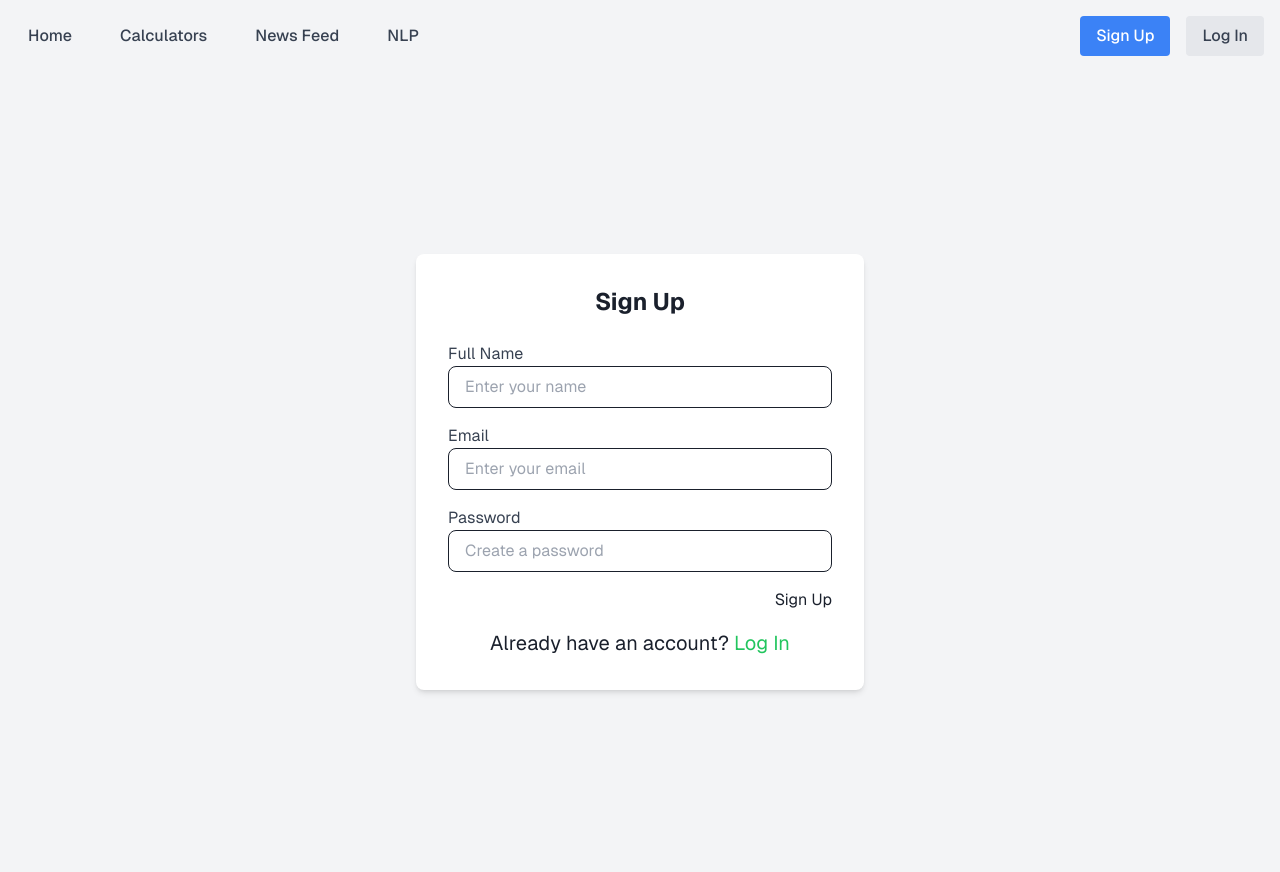
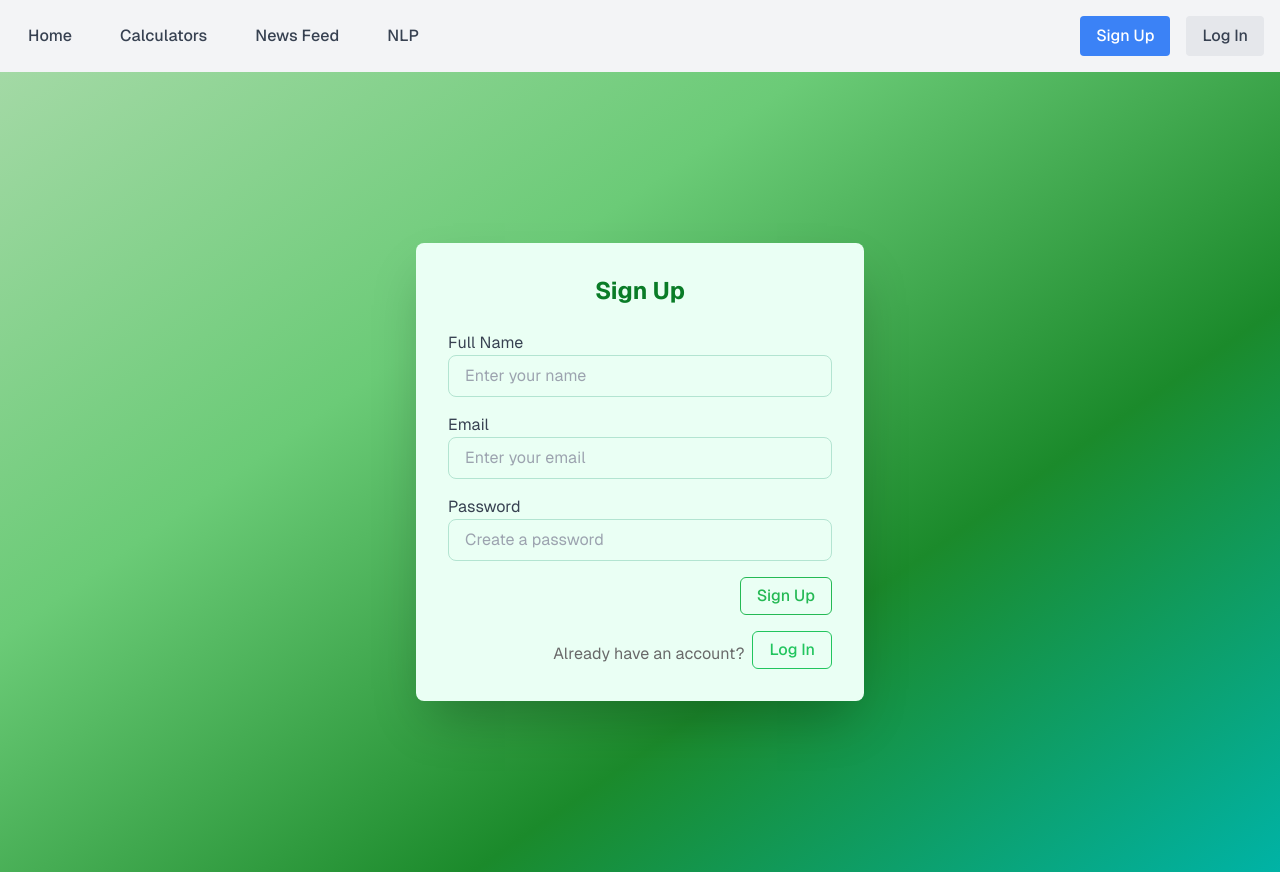
Before and after one commit to thwtchdctr/EMU481W, a Next.js app: page /signup in a window 1280 px wide. Built offline with nearby package versions, Linux system fonts and the light colour scheme.

Commit message:
Changed the colors and styles of buttons and text
Made the website much more approachable to the eye. Colors are more consistent and match a consistent theme of green and blue

```diff
--- a/app/globals.css
+++ b/app/globals.css
@@ -14,7 +14,7 @@
     :root {
         --background: #0a0a0a;
         --foreground: #ededed;
-    --primary: #013b1c;
+        --primary: #25B954;
         --secondary: #026a6b;
         --accent: #1a1a1a;
     }
@@ -74,6 +74,12 @@ h1 {
   font-weight: bold;
 }
 
+h2 {
+    color: var(--primary);
+    font-size: 4rem;
+    font-weight: bold;
+}
+
 p {
   color: var(--foreground);
   font-size: 1.25rem;
@@ -87,6 +93,16 @@ textarea {
   border: 1px solid var(--foreground);
 }
 
+.subtext {
+    font-size: 1rem;
+    color: dimgray;
+    margin-top: 8px;
+    text-align: center;
+}
+
+.gradientBackground {
+    background: linear-gradient(145deg, #A3D9A5, #6BCB77, #1B8A2B, #00B3A6);
+}
 
 @layer utilities {
   .text-balance {
--- a/app/login/page.tsx
+++ b/app/login/page.tsx
@@ -37,7 +37,7 @@ const LoginPage = () => {
 
 
     return (
-      <div className="flex items-center justify-center min-h-screen bg-gray-100">
+        <div className="flex items-center justify-center min-h-screen bg-gray-100 gradientBackground">
       <div className="bg-white p-8 rounded-lg shadow-md w-full max-w-md">
         <h2 className="text-2xl font-bold mb-6 text-center">Log In</h2>
 
@@ -49,8 +49,8 @@ const LoginPage = () => {
             <label className="block text-gray-700">Email</label>
             <input
               type="email"
-              className="w-full px-4 py-2 border rounded-lg focus:outline-none focus:border-green-500"
-              placeholder="Enter your email"
+                            className="w-full px-4 py-2 border border-[#B3E4D1] rounded-lg focus:outline-none focus:border-[#04C05F]"
+                            placeholder="Enter your email"
               value={loginEmail}
               onChange={(e) => setLoginEmail(e.target.value)}
               required
@@ -60,24 +60,33 @@ const LoginPage = () => {
             <label className="block text-gray-700">Password</label>
             <input
               type="password"
-              className="w-full px-4 py-2 border rounded-lg focus:outline-none focus:border-green-500"
-              placeholder="Enter your password"
+                            className="w-full px-4 py-2 border border-[#B3E4D1] rounded-lg focus:outline-none focus:border-[#04C05F]"
+                            placeholder="Enter your password"
               value={loginPassword}
               onChange={(e) => setLoginPassword(e.target.value)}
               required
             />
           </div>
-          <div className="text-right">
-            <button className="button" type="submit">Log In</button>
-          </div>
+                    <div className="text-right">
+                        <button className="bg-transparent border border-[#25B954] text-[#25B954] font-medium py-1.5 px-4 rounded-md hover:bg-[#25B954] hover:text-white transition-colors duration-300 ease-in-out" type="submit">
+                            Log In
+                        </button>
+                    </div>
+
+                    <div className="flex justify-end items-center space-x-2 mt-4">
+                        <p className="subtext">
+                            Forgot password? <Link href="/password-reset" className="bg-transparent border border-[#25B954] text-[#25B954] font-medium py-1.5 px-4 rounded-md hover:bg-[#25B954] hover:text-white transition-colors duration-300 ease-in-out mb-4" type="submit">Reset Password</Link>
+                        </p>
+                    </div>
+
+                    <div className="flex justify-end items-center space-x-2 mt-4">
+                        <p className="subtext">Don't have an account?</p>
+                        <Link href="/signup" className="bg-transparent border border-[#25B954] text-[#25B954] font-medium py-1.5 px-4 rounded-md hover:bg-[#25B954] hover:text-white transition-colors duration-300 ease-in-out mb-4" type="submit">
+                            Sign Up
+                        </Link>
+                    </div>
+
         </form>
-
-        <p className="mt-4 text-center">
-          Forgot password? <Link href="/password-reset" className="text-green-500">Reset Password</Link>
-        </p>
-        <p className="mt-4 text-center">
-          Don't have an account? <Link href="/signup" className="text-green-500">Sign Up</Link>
-        </p>
       </div>
     </div>
   );
--- a/app/page.tsx
+++ b/app/page.tsx
@@ -50,7 +50,7 @@ export default function Home() {
           className="absolute inset-0 w-full h-full object-cover opacity-75"
         />
         <div className="relative z-10 text-center">
-          <h1 className="text-5xl font-bold text-white">Financial Literacy Website</h1>
+          <h1 className="text-5xl font-bold text-white">Profit Path</h1>
         </div>
       </section>
 
--- a/app/signup/page.tsx
+++ b/app/signup/page.tsx
@@ -58,25 +58,25 @@ const SignupPage = () => {
 
     //UI
     return (
-      <div className="flex items-center justify-center min-h-screen bg-gray-100">
-        <div className="bg-white p-8 rounded-lg shadow-md w-full max-w-md">
+      <div className="flex items-center justify-center min-h-screen bg-gray-100 gradientBackground">
+            <div className="bg-[#EAFFF4] p-8 rounded-lg shadow-2xl w-full max-w-md">
           <h2 className="text-2xl font-bold mb-6 text-center">Sign Up</h2>
           <form onSubmit={handleSignupSubmit}>
             <div className="mb-4">
               <label className="block text-gray-700">Full Name</label>
                         <input
                             type="text"
-                className="w-full px-4 py-2 border rounded-lg focus:outline-none focus:border-green-500"
+                            className="w-full px-4 py-2 border border-[#B3E4D1] rounded-lg focus:outline-none focus:border-[#04C05F]"
                             placeholder="Enter your name"
                             value={name}
-                onChange={(e)=>setName(e.target.value)}
+                            onChange={(e) => setName(e.target.value)}
                         />
                     </div>
             <div className="mb-4">
               <label className="block text-gray-700">Email</label>
               <input
                 type="email"
-                className="w-full px-4 py-2 border rounded-lg focus:outline-none focus:border-green-500"
+                            className="w-full px-4 py-2 border border-[#B3E4D1] rounded-lg focus:outline-none focus:border-[#04C05F]"
                             placeholder="Enter your email"
                 value={email}
                 onChange={(e)=>setEmail(e.target.value)}
@@ -86,19 +86,25 @@ const SignupPage = () => {
               <label className="block text-gray-700">Password</label>
               <input
                 type="password"
-                className="w-full px-4 py-2 border rounded-lg focus:outline-none focus:border-green-500"
+                            className="w-full px-4 py-2 border border-[#B3E4D1] rounded-lg focus:outline-none focus:border-[#04C05F]"
                             placeholder="Create a password"
                 value={password}
                 onChange={(e)=>setPassword(e.target.value)}
               />
             </div>
                     <div className="text-right">
-              <button className="button" type="submit">Sign Up</button>
+                        <button className="bg-transparent border border-[#25B954] text-[#25B954] font-medium py-1.5 px-4 rounded-md hover:bg-green-500 hover:text-white transition-colors duration-300 ease-in-out mb-4" type="submit">
+                            Sign Up
+                        </button>
+
+                        <div className="flex justify-end items-center space-x-2">
+                            <p className="subtext">Already have an account?</p>
+                            <a href="/login" className="inline-block bg-transparent border border-green-500 text-green-500 font-medium py-1.5 px-4 rounded-md hover:bg-green-500 hover:text-white transition-colors duration-300 ease-in-out">
+                                Log In
+                            </a>
+                        </div>
                     </div>
           </form>
-          <p className="mt-4 text-center">
-            Already have an account? <a href="/login" className="text-green-500">Log In</a>
-          </p>
         </div>
       </div>
     );
```
Lines whose indentation alone changed are shown as unchanged.
